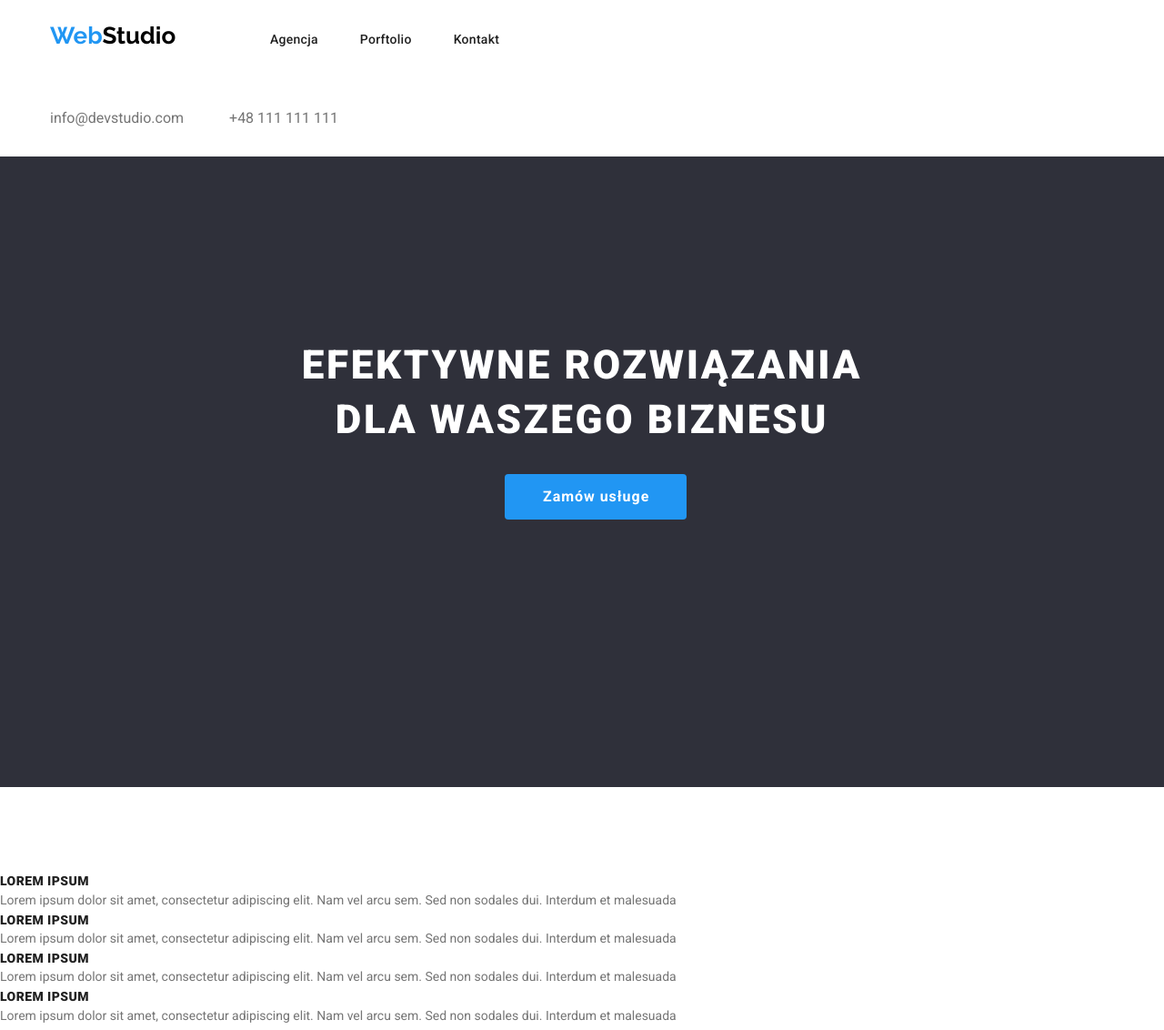
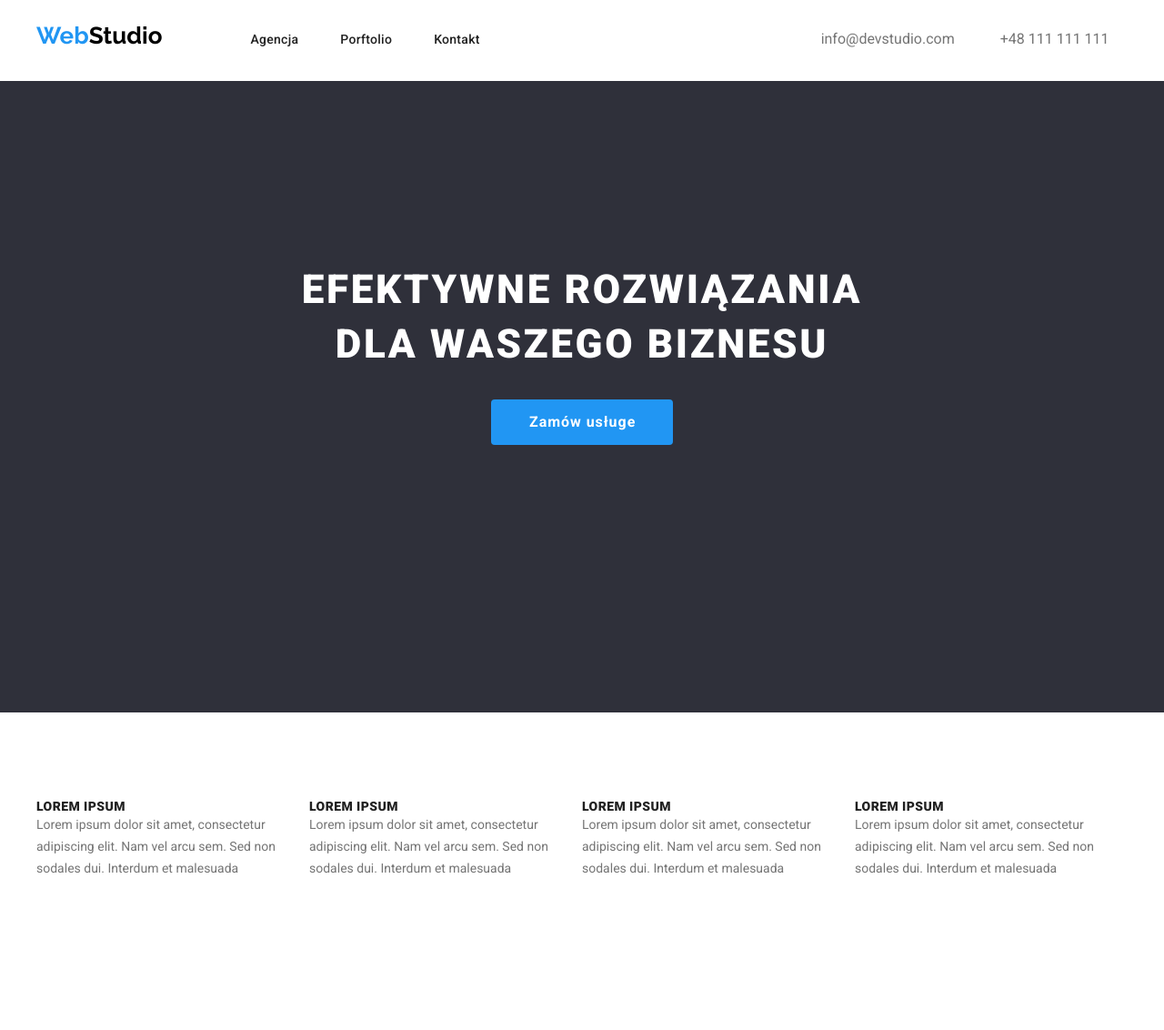
Before and after one commit to KacperTrybus/goit-markup-hw-03, a plain HTML site: page index.html in a window 1280 px wide. Shown: the top 1132 px of the page at 91% size. Drawn offline with nearby package versions, Linux system fonts and the light colour scheme.

Commit message:
header and main done

```diff
--- a/css/styles.css
+++ b/css/styles.css
@@ -148,6 +148,7 @@ body {
   line-height: 1.17;
   letter-spacing: 0.03em;
   text-transform: uppercase;
+  margin-bottom: 10px;
 }
 .p-text {
   color: var(--nr-color);
@@ -223,7 +224,6 @@ body {
 }
 .container {
   width: 1200px;
-  padding: 0px 15px;
   margin: 0px auto;
 }
 .box-head {
@@ -233,18 +233,17 @@ body {
 .logo-box {
   margin: 24px 0px 25px 0px;
   display: inline-flex;
-  width: 145px;
 }
 .nav-box {
   display: inline-flex;
   margin: 27px 371px 37px 93px;
 }
 .mid-element-navlist {
-  display: inline-flex;
   margin: 0px 46px;
 }
 .nav-list-sec-box {
-  padding: 32px 12px 32px 0px;
+  margin: 32px 12px 32px 0px;
+  display: inline-flex;
 }
 .contact-mail {
   margin-right: 50px;
@@ -254,14 +253,16 @@ body {
   background-color: #2f303a;
 }
 .middle-text-box {
-  padding: 106px 252px 30px 252px;
+  margin: 106px 252px 30px 252px;
 }
 .button-pos {
   display: inline-flex;
   justify-content: center;
   align-items: center;
-  padding-left: 500px;
+  margin-left: 500px;
   margin-bottom: 200px;
 }
-.paragraph-list-box: {
+.paragraph-list-box {
+  display: inline-flex;
+  text-align: left;
 }
--- a/index.html
+++ b/index.html
@@ -32,9 +32,7 @@
   <body>
     <header class="box-head">
       <div class="container">
-        <div class="logo-box">
-          <a href="index.html" class="logo"><span class="logo-color">Web</span>Studio</a>
-        </div>
+        <a href="index.html" class="logo logo-box"><span class="logo-color">Web</span>Studio</a>
         <nav class="nav-box">
           <ul class="nav-list">
             <li><a href="index.html" class="nav-font">Agencja</a></li>
@@ -43,9 +41,9 @@
           </ul>
         </nav>
 
-        <ul class="nav-list-sec-box nav-list-sec">
-          <li>
-            <a href="mailto:info@devstudio.com" class="contact contact-mail">info@devstudio.com</a>
+        <ul class="nav-list-sec nav-list-sec-box">
+          <li class="grey-font contact-mail">
+            <a href="mailto:info@devstudio.com" class="contact">info@devstudio.com</a>
           </li>
 
           <li class="grey-font">
@@ -55,7 +53,6 @@
       </div>
     </header>
 
-    <!-- dokonczyc  -->
     <main class="main-section">
       <section class="main-section-box section">
         <div class="container">
@@ -70,6 +67,7 @@
       </section>
 
       <section class="section">
+        <div class="container">
           <ul class="paragraph-list paragraph-list-box">
             <li>
               <span class="p-header"><b>LOREM IPSUM</b></span>
@@ -107,6 +105,7 @@
               </p>
             </li>
           </ul>
+        </div>
       </section>
       <section class="section">
         <h2 class="header-font">Czym się zajmujemy</h2>
```
Lines whose indentation alone changed are shown as unchanged.
